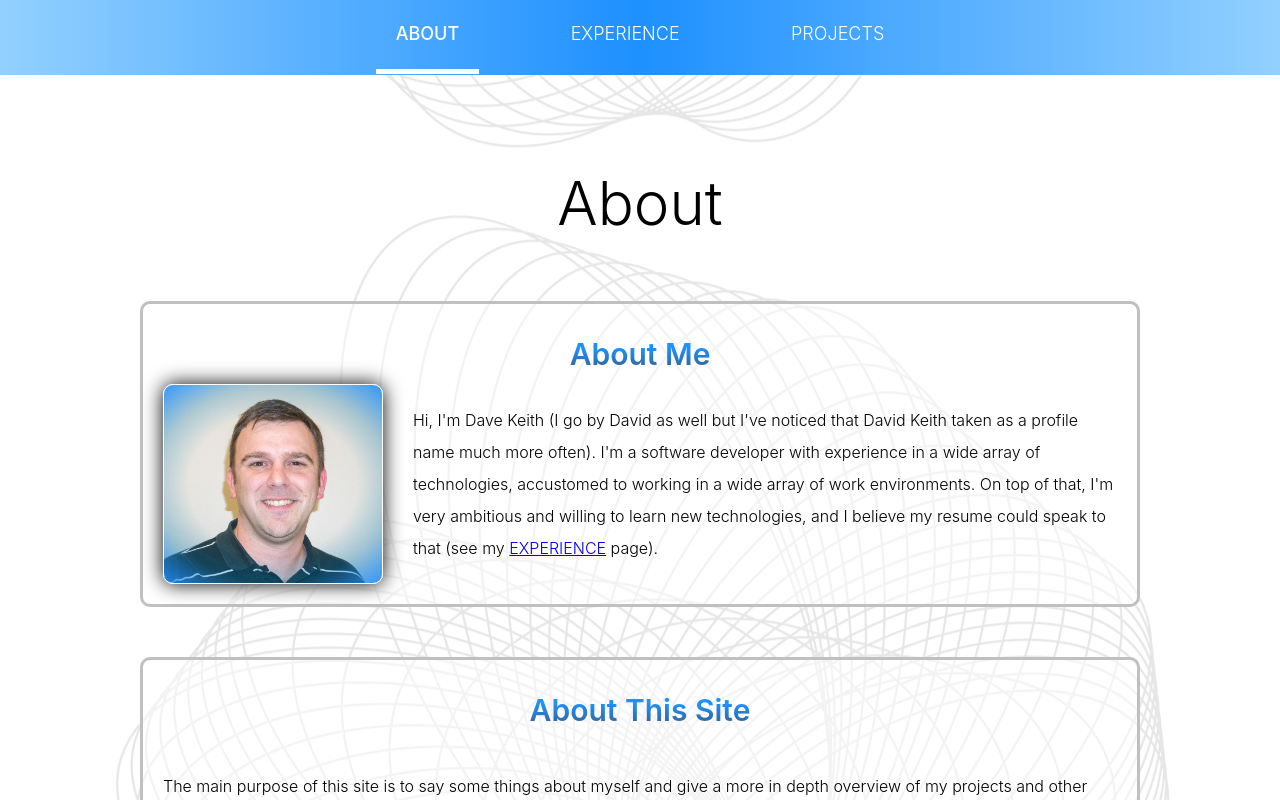
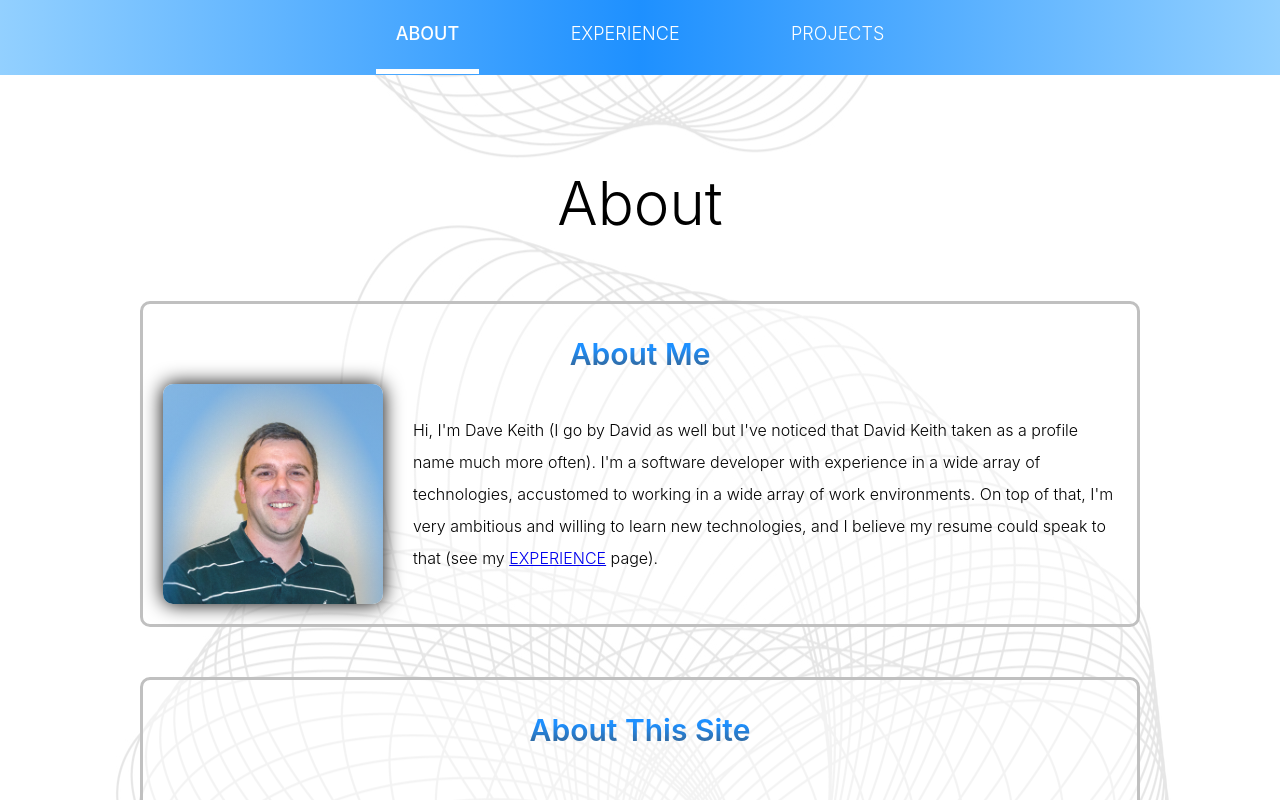
Before and after one commit to DaveKeith/portfolio_react, a React (Create React App) app: page / in a window 1280 px wide. Shown: the top 800 px of the page. Built offline with nearby package versions, Linux system fonts and the light colour scheme.

Commit message:
adjusted the gradient for the picture

```diff
--- a/src/scss/components/_about.scss
+++ b/src/scss/components/_about.scss
@@ -33,20 +33,19 @@
     }
 
     &--pic1 {
-      border: 1px solid white;
       border-radius: 1rem;
       box-shadow: $black-box-shadow;
       width: 22rem;
       grid-row: 2/3;
       background-image: radial-gradient(
+          ellipse at bottom,
           rgba(255, 255, 255, 0.1) 50%,
-          rgba($blue2, 0.3) 70%,
-          rgba($blue1, 1)
+          rgba($blue1, 0.5) 75%
         ),
         $me;
       background-size: 110%;
       background-position: center;
-      min-height: 20rem;
+      min-height: 22rem;
       cursor: pointer;
       @include transitionToAndFrom(all 1s);
 
```
Also changed, not shown: src/imgs/davekeithpic.jpg.
